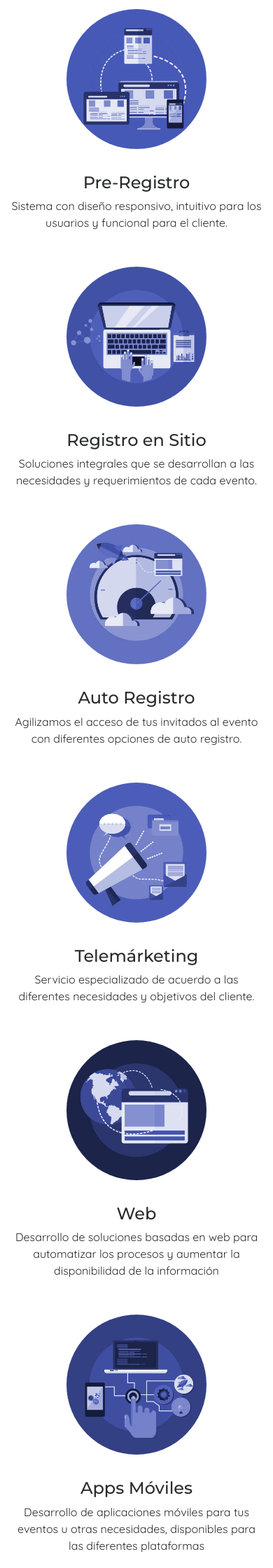
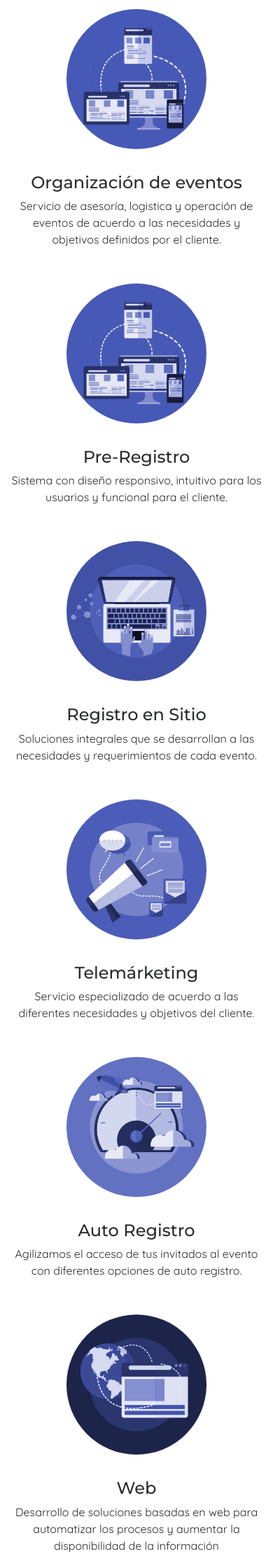
Before and after one commit to GenTouchThis/acceda, a PHP site: template templates/pages/index.html.twig in a window 390 px wide; the page is wider, and only the part inside the window is pictured. Shown: the part 1947-4187 px from the top of that part at 70% size. Run offline with PHP 8.4, Linux system fonts and the light colour scheme; the template is opened without the code that fills it, so the values that code supplies are empty; some libraries are stand-ins or nearby versions.

Commit message:
cambios-urgentes

```diff
--- a/templates/layout.html.twig
+++ b/templates/layout.html.twig
@@ -6,7 +6,7 @@
 		<meta name="description" content="Acceda - Empresa innovadora 100% mexicana, especializada en soluciones de registro para eventos y controles de acceso.">
 		<meta name="keywords" content="registro,eventos,acceda,acceda.mx,soluciones de registro,eventos registro,registro eventos,registro soluciones">
 
-		<title>Servicio Profesional de Registro | Acceda</title>
+		<title>Organizador de Eventos y Servicio Profesional de Registro | Acceda</title>
 
 		<!-- Styles -->
 		<link href="{{asset('css/core.min.css')}}" rel="stylesheet">
@@ -55,7 +55,7 @@
 						<h1 class="display-1 hidden-sm-down"><img src="{{asset('images/acceda-white-lg.png')}}"></h1>
 						<h1 class="fs-40 hidden-md-up"><img src="{{asset('images/acceda-white-lg.png')}}"></h1>
 						<br>
-						<p class="fs-20 w-600 mx-auto hidden-sm-down">Acceda a sus eventos de forma diferente</p>
+						<p class="fs-20 w-600 mx-auto hidden-sm-down">& Organizador de Eventos</p>
 						<p class="fs-20 hidden-sm-up">Acceda a sus eventos de forma diferente</p>
 						<hr class="w-80">
 						<br>
--- a/templates/pages/index.html.twig
+++ b/templates/pages/index.html.twig
@@ -143,6 +143,13 @@
 				<div class="row center-heading text-center">
 					<div class="col-md-4">
 						<img src="{{asset('images/servicios/pre-registro.jpg')}}" class="img-circle img-fluid">
+						<h4>Organización de eventos</h4>
+						<p>
+							Servicio de asesoría, logistica y operación de eventos de acuerdo a las necesidades y objetivos definidos por el cliente.
+						</p>
+					</div>
+					<div class="col-md-4">
+						<img src="{{asset('images/servicios/pre-registro.jpg')}}" class="img-circle img-fluid">
 						<h4>Pre-Registro</h4>
 						<p>
 							Sistema con diseño responsivo, intuitivo para los usuarios y funcional para el cliente.
@@ -155,13 +162,6 @@
 							Soluciones integrales que se desarrollan a las necesidades y requerimientos de cada evento.
 						</p>
 					</div>
-					<div class="col-md-4">
-						<img src="{{asset('images/servicios/auto-registro.jpg')}}" class="img-circle img-fluid">
-						<h4>Auto Registro</h4>
-						<p>
-							Agilizamos el acceso de tus invitados al evento con diferentes opciones de auto registro.
-						</p>
-					</div>
 				</div>
 				<div class="row center-heading text-center">
 					<div class="col-md-4">
@@ -172,12 +172,21 @@
 						</p>
 					</div>
 					<div class="col-md-4">
+						<img src="{{asset('images/servicios/auto-registro.jpg')}}" class="img-circle img-fluid">
+						<h4>Auto Registro</h4>
+						<p>
+							Agilizamos el acceso de tus invitados al evento con diferentes opciones de auto registro.
+						</p>
+					</div>
+					<div class="col-md-4">
 						<img src="{{asset('images/servicios/web.jpg')}}" class="img-circle img-fluid">
 						<h4>Web</h4>
 						<p>
 							Desarrollo de soluciones basadas en web para automatizar los procesos y aumentar la disponibilidad de la información
 						</p>
 					</div>
+				</div>
+				<div class="row justify-content-center text-center">
 					<div class="col-md-4">
 						<img src="{{asset('images/servicios/apps.jpg')}}" class="img-circle img-fluid">
 						<h4>Apps Móviles</h4>
@@ -276,10 +285,9 @@
 			  <div class="swiper-container partner" data-autoplay="1000" data-slides-per-view="4">
 			    <div class="swiper-wrapper pb-0">
 			      <div class="swiper-slide"><img src="{{asset('images/clientes/merck.png')}}" alt="..."></div>
-			      <div class="swiper-slide"><img src="{{asset('images/clientes/konvence.png')}}" alt="..."></div>
 			      <div class="swiper-slide"><img src="{{asset('images/clientes/sectur.png')}}" alt="..."></div>
 			      <div class="swiper-slide"><img src="{{asset('images/clientes/derma.png')}}" alt="..."></div>
-			      <div class="swiper-slide"><img src="{{asset('images/clientes/asofarma.png')}}" alt="..."></div>
+			      <div class="swiper-slide"><img src="{{asset('images/clientes/asofarma-New.png')}}" alt="..."></div>
 			    </div>
 			  </div>
 
```
Also changed, not shown: web/images/clientes/asofarma-New.png (added), web/images/clientes/asofarma-old.png (renamed from web/images/clientes/asofarma.png).
